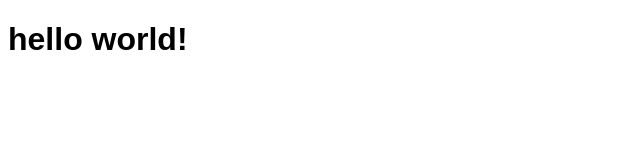
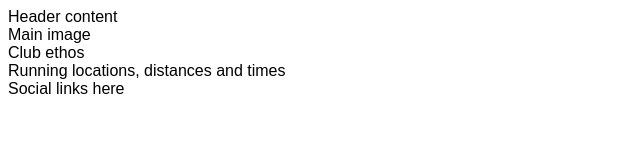
Before and after one commit to DaveCaulfield/love-running, a plain HTML site: page index.html in a window 1280 px wide. Shown: the whole page, without its empty margins (0-640 px from the left). Drawn offline with Linux system fonts and the light colour scheme.

Commit message:
add core structure for content

```diff
--- a/index.html
+++ b/index.html
@@ -10,6 +10,13 @@
     <title>Love Running</title>
 </head>
 <body>
-    <h1>hello world!</h1>
+    <header>Header content</header>
+
+    <section>Main image</section>
+    <section>Club ethos</section>
+    <section>Running locations, distances and times</section>
+
+    <footer>Social links here</footer>
+
 </body>
 </html>
```
